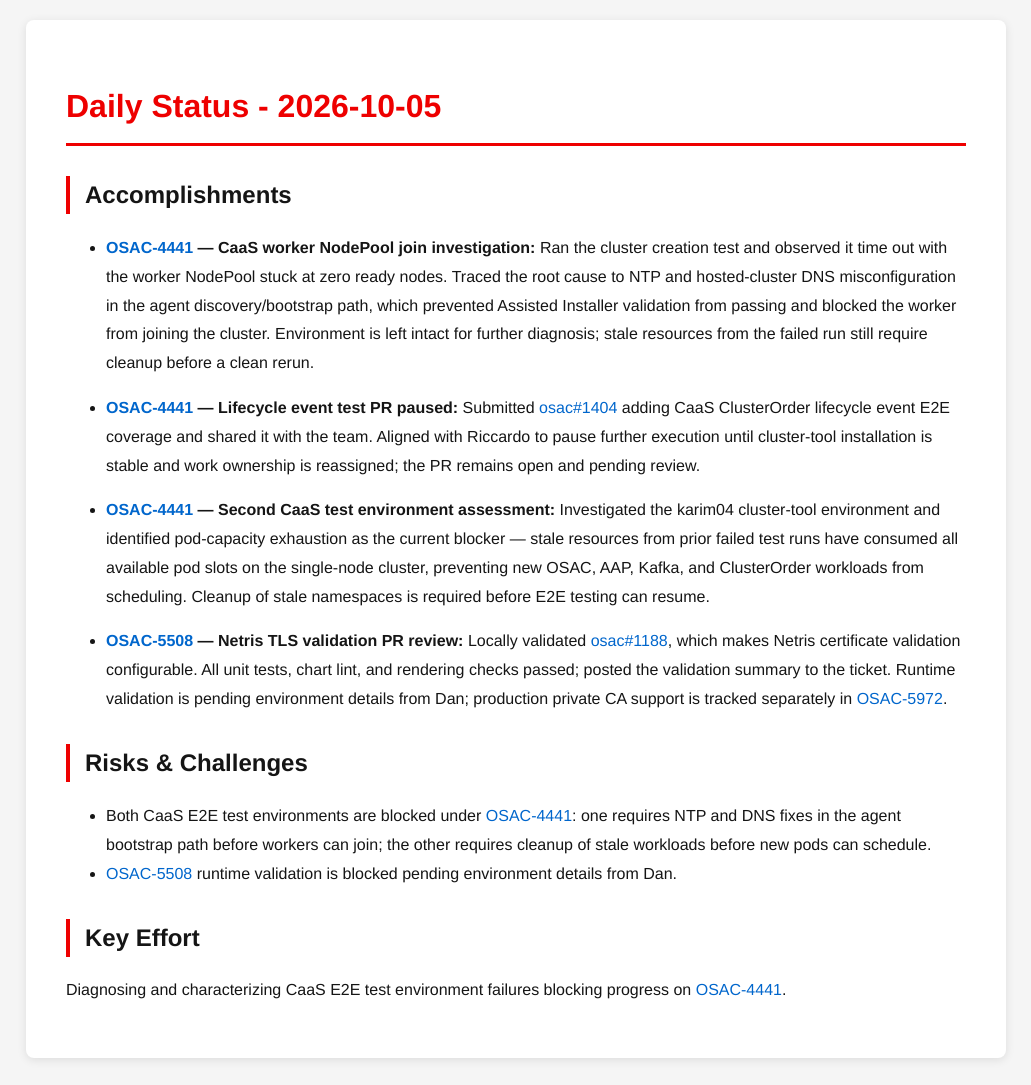
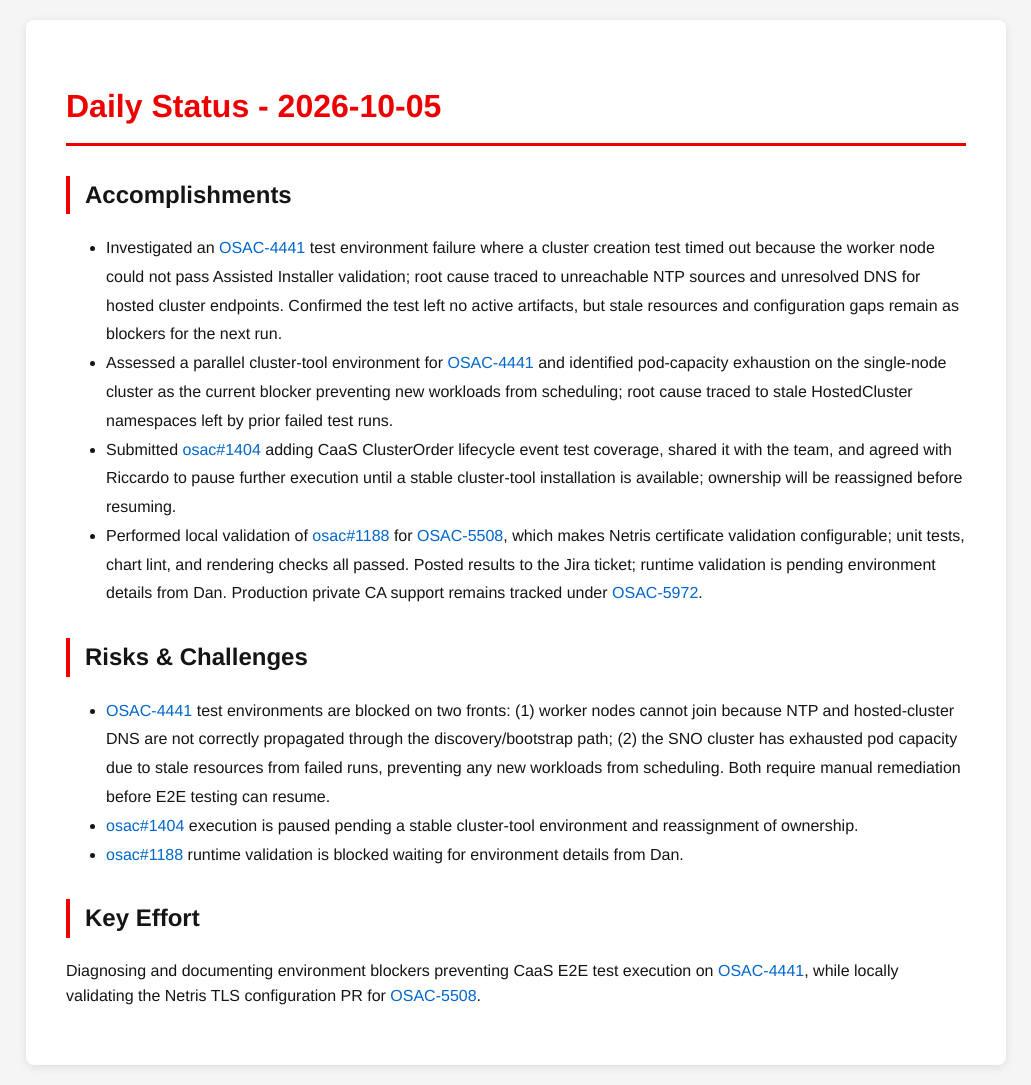
Before and after one commit to tzvatot/daily-status, a Jekyll site: the page built from 2026-10-05.md, in a window 1280 px wide. Shown: the whole page, without its empty margins (124-1155 px from the left). Built offline with Jekyll 4.4.1, drawn with Linux system fonts in a browser that asks for light colours.

Commit message:
Daily status update - 2026-10-05

```diff
--- a/2026-10-05.md
+++ b/2026-10-05.md
@@ -7,20 +7,15 @@
 # Daily Status - 2026-10-05
 
 ## Accomplishments
-
-- **[OSAC-4441](https://redhat.atlassian.net/browse/OSAC-4441) — CaaS worker NodePool join investigation:** Ran the cluster creation test and observed it time out with the worker NodePool stuck at zero ready nodes. Traced the root cause to NTP and hosted-cluster DNS misconfiguration in the agent discovery/bootstrap path, which prevented Assisted Installer validation from passing and blocked the worker from joining the cluster. Environment is left intact for further diagnosis; stale resources from the failed run still require cleanup before a clean rerun.
-
-- **[OSAC-4441](https://redhat.atlassian.net/browse/OSAC-4441) — Lifecycle event test PR paused:** Submitted [osac#1404](https://github.com/osac-project/osac/pull/1404) adding CaaS ClusterOrder lifecycle event E2E coverage and shared it with the team. Aligned with Riccardo to pause further execution until cluster-tool installation is stable and work ownership is reassigned; the PR remains open and pending review.
-
-- **[OSAC-4441](https://redhat.atlassian.net/browse/OSAC-4441) — Second CaaS test environment assessment:** Investigated the karim04 cluster-tool environment and identified pod-capacity exhaustion as the current blocker — stale resources from prior failed test runs have consumed all available pod slots on the single-node cluster, preventing new OSAC, AAP, Kafka, and ClusterOrder workloads from scheduling. Cleanup of stale namespaces is required before E2E testing can resume.
-
-- **[OSAC-5508](https://redhat.atlassian.net/browse/OSAC-5508) — Netris TLS validation PR review:** Locally validated [osac#1188](https://github.com/osac-project/osac/pull/1188), which makes Netris certificate validation configurable. All unit tests, chart lint, and rendering checks passed; posted the validation summary to the ticket. Runtime validation is pending environment details from Dan; production private CA support is tracked separately in [OSAC-5972](https://redhat.atlassian.net/browse/OSAC-5972).
+- Investigated an [OSAC-4441](https://redhat.atlassian.net/browse/OSAC-4441) test environment failure where a cluster creation test timed out because the worker node could not pass Assisted Installer validation; root cause traced to unreachable NTP sources and unresolved DNS for hosted cluster endpoints. Confirmed the test left no active artifacts, but stale resources and configuration gaps remain as blockers for the next run.
+- Assessed a parallel cluster-tool environment for [OSAC-4441](https://redhat.atlassian.net/browse/OSAC-4441) and identified pod-capacity exhaustion on the single-node cluster as the current blocker preventing new workloads from scheduling; root cause traced to stale HostedCluster namespaces left by prior failed test runs.
+- Submitted [osac#1404](https://github.com/osac-project/osac/pull/1404) adding CaaS ClusterOrder lifecycle event test coverage, shared it with the team, and agreed with Riccardo to pause further execution until a stable cluster-tool installation is available; ownership will be reassigned before resuming.
+- Performed local validation of [osac#1188](https://github.com/osac-project/osac/pull/1188) for [OSAC-5508](https://redhat.atlassian.net/browse/OSAC-5508), which makes Netris certificate validation configurable; unit tests, chart lint, and rendering checks all passed. Posted results to the Jira ticket; runtime validation is pending environment details from Dan. Production private CA support remains tracked under [OSAC-5972](https://redhat.atlassian.net/browse/OSAC-5972).
 
 ## Risks & Challenges
-
-- Both CaaS E2E test environments are blocked under [OSAC-4441](https://redhat.atlassian.net/browse/OSAC-4441): one requires NTP and DNS fixes in the agent bootstrap path before workers can join; the other requires cleanup of stale workloads before new pods can schedule.
-- [OSAC-5508](https://redhat.atlassian.net/browse/OSAC-5508) runtime validation is blocked pending environment details from Dan.
+- [OSAC-4441](https://redhat.atlassian.net/browse/OSAC-4441) test environments are blocked on two fronts: (1) worker nodes cannot join because NTP and hosted-cluster DNS are not correctly propagated through the discovery/bootstrap path; (2) the SNO cluster has exhausted pod capacity due to stale resources from failed runs, preventing any new workloads from scheduling. Both require manual remediation before E2E testing can resume.
+- [osac#1404](https://github.com/osac-project/osac/pull/1404) execution is paused pending a stable cluster-tool environment and reassignment of ownership.
+- [osac#1188](https://github.com/osac-project/osac/pull/1188) runtime validation is blocked waiting for environment details from Dan.
 
 ## Key Effort
-
-Diagnosing and characterizing CaaS E2E test environment failures blocking progress on [OSAC-4441](https://redhat.atlassian.net/browse/OSAC-4441).
+Diagnosing and documenting environment blockers preventing CaaS E2E test execution on [OSAC-4441](https://redhat.atlassian.net/browse/OSAC-4441), while locally validating the Netris TLS configuration PR for [OSAC-5508](https://redhat.atlassian.net/browse/OSAC-5508).
```
